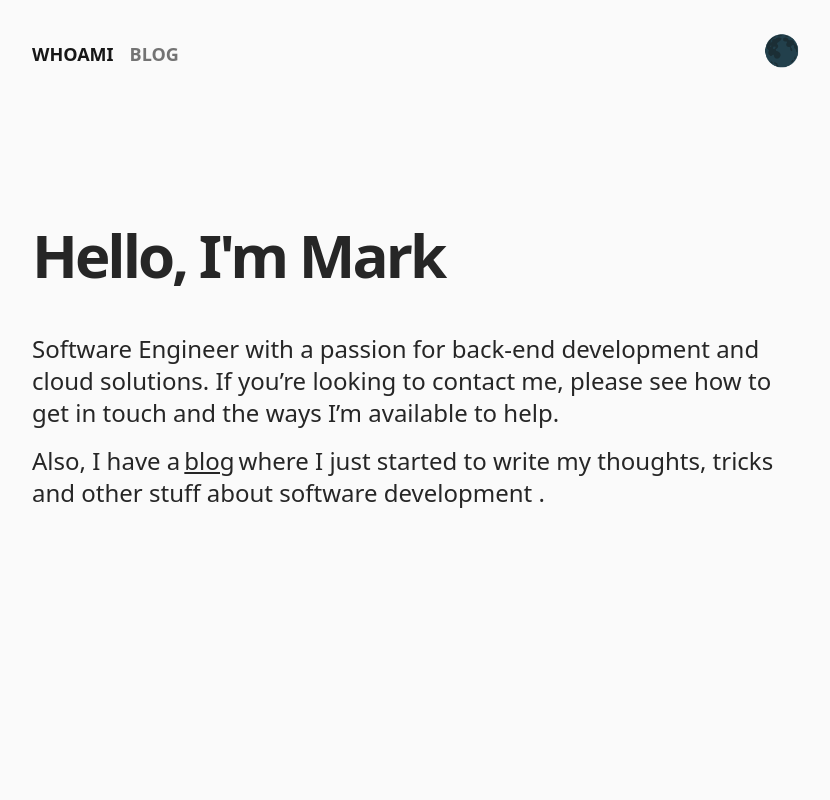
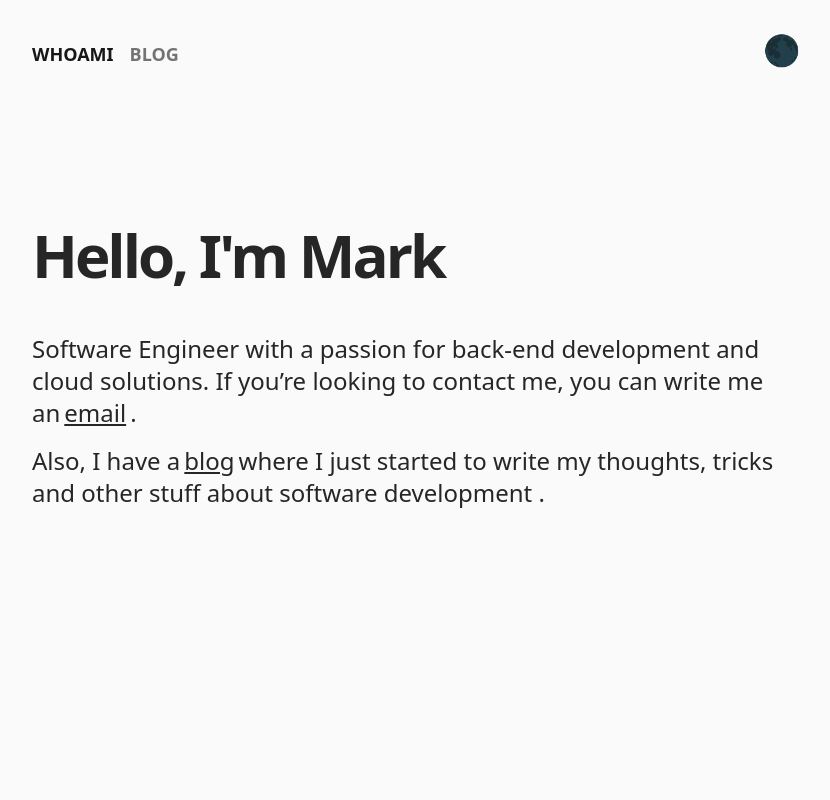
Before and after one commit to MarkSeliverstov/blog, a Next.js app: page / in a window 1280 px wide. Shown: the top 800 px of the page, without its empty margins (224-1054 px from the left). Built offline with nearby package versions, Linux system fonts and the light colour scheme.

Commit message:
fix: urls

```diff
--- a/app/page.tsx
+++ b/app/page.tsx
@@ -5,14 +5,20 @@ export default function Home(): Readonly<React.ReactNode> {
         <h1 className="md:text-6xl text-4xl">Hello, I&apos;m Mark</h1>
         <p className="md:text-2xl mt-4 text-lg">
           Software Engineer with a passion for back-end development and cloud
-          solutions. If you’re looking to contact me, please see how to get in
-          touch and the ways I’m available to help.
+          solutions. If you’re looking to contact me, you can write me an
+          <a
+            href="mailto:seliverstovmd@gmail.com"
+            className="underline p-1 hover:text-neutral-500"
+          >
+            {"email"}
+          </a>
+          .
         </p>
         <p className="md:text-2xl mt-4 text-lg">
           Also, I have a
           <a
             href="/blog"
-            className="underline p-1 hover:text-neutral-900 dark:hover:text-neutral-100"
+            className="underline p-1 hover:text-neutral-500"
           >
             {"blog"}
           </a>
```
